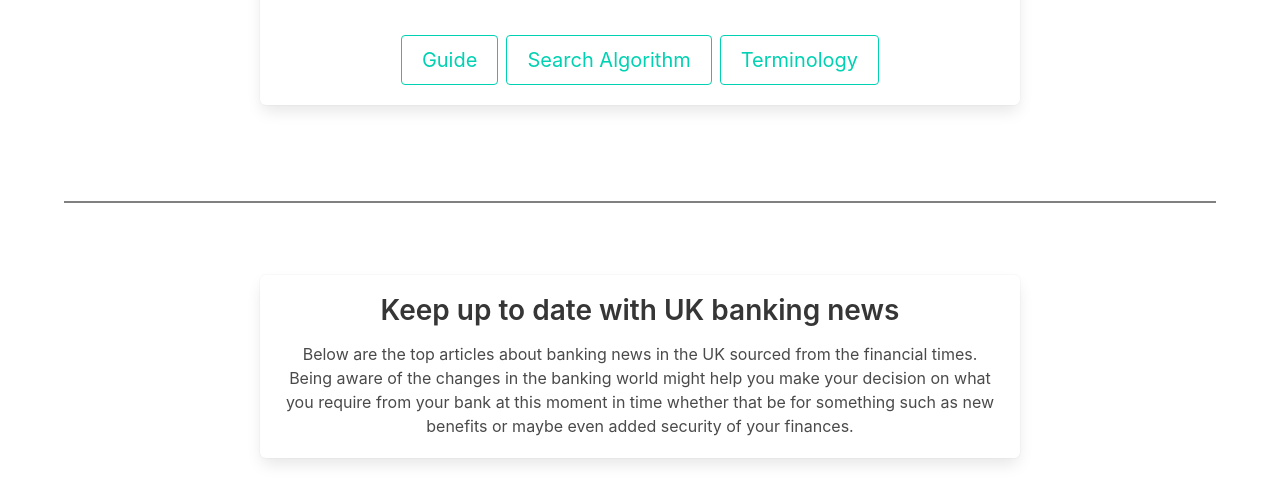
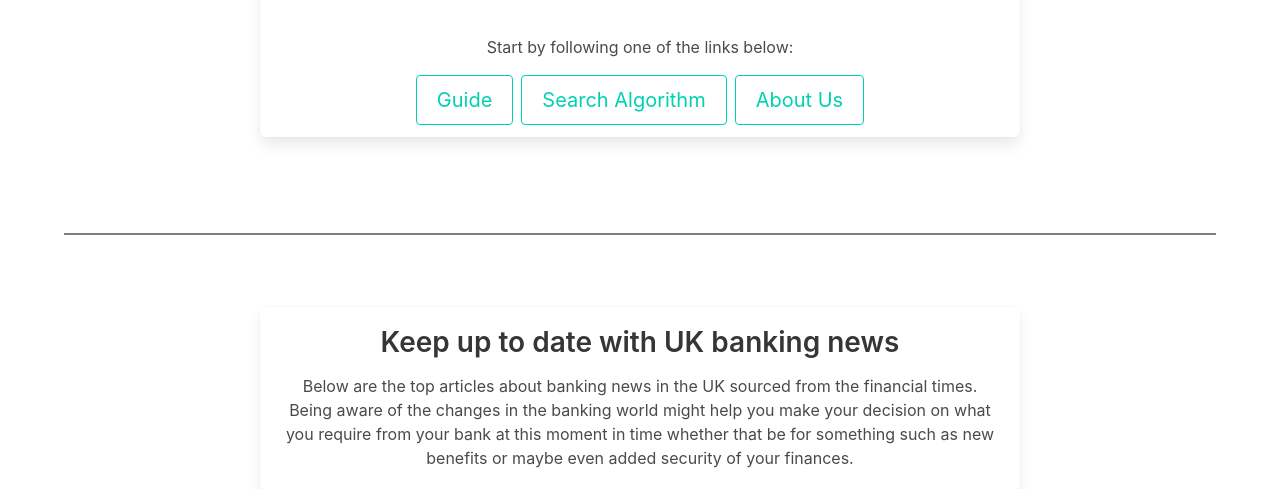
Before and after one commit to c0054249/BankingProject, a Flask app: page / in a window 1280 px wide. Shown: the part 1566-2055 px from the top of the page. Run offline with Flask 3, Linux system fonts and the light colour scheme; data that the repository does not hold is empty; some libraries are stand-ins or nearby versions.

Commit message:
Edit index.html

```diff
--- a/templates/index.html
+++ b/templates/index.html
@@ -56,9 +56,12 @@
                                 <h2>The Process</h2>
                                 <img src="static/the-process.png" alt="Flow Diagram of App Process">
                                 <div class="buttons is-centered" style="margin-top: 30px;">
+                                <p>Start by following one of the links below:</p>
+                                <div class="buttons is-centered">
                                     <a href="{{ url_for('blueprints.choosing_a_bank') }}" class="button is-primary is-medium is-outlined">Guide</a>
                                     <a href="{{ url_for('search_algorithm.search_home') }}" class="button is-primary is-medium is-outlined">Search Algorithm</a>
-                                    <a href="{{ url_for('blueprints.terminology') }}" class="button is-primary is-medium is-outlined">Terminology</a>
+                                    <a href="{{ url_for('blueprints.about') }}" class="button is-primary is-medium is-outlined">About Us</a>
+                                </div>
                                 </div>
                             </div>
                         </div>
```
